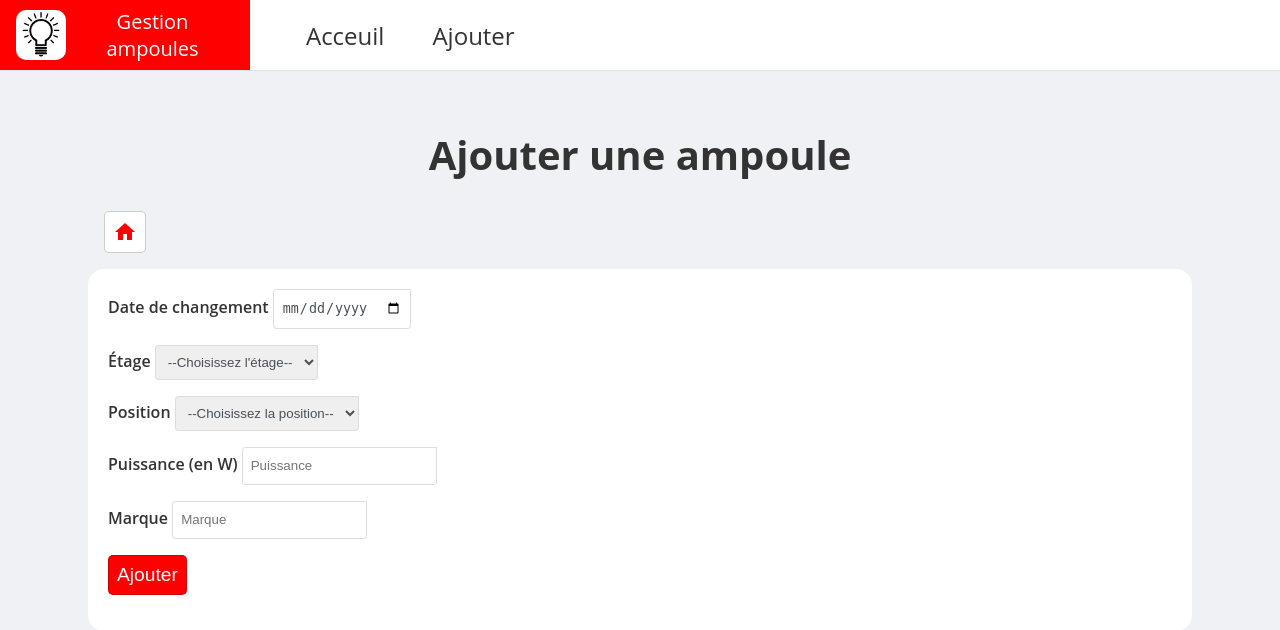
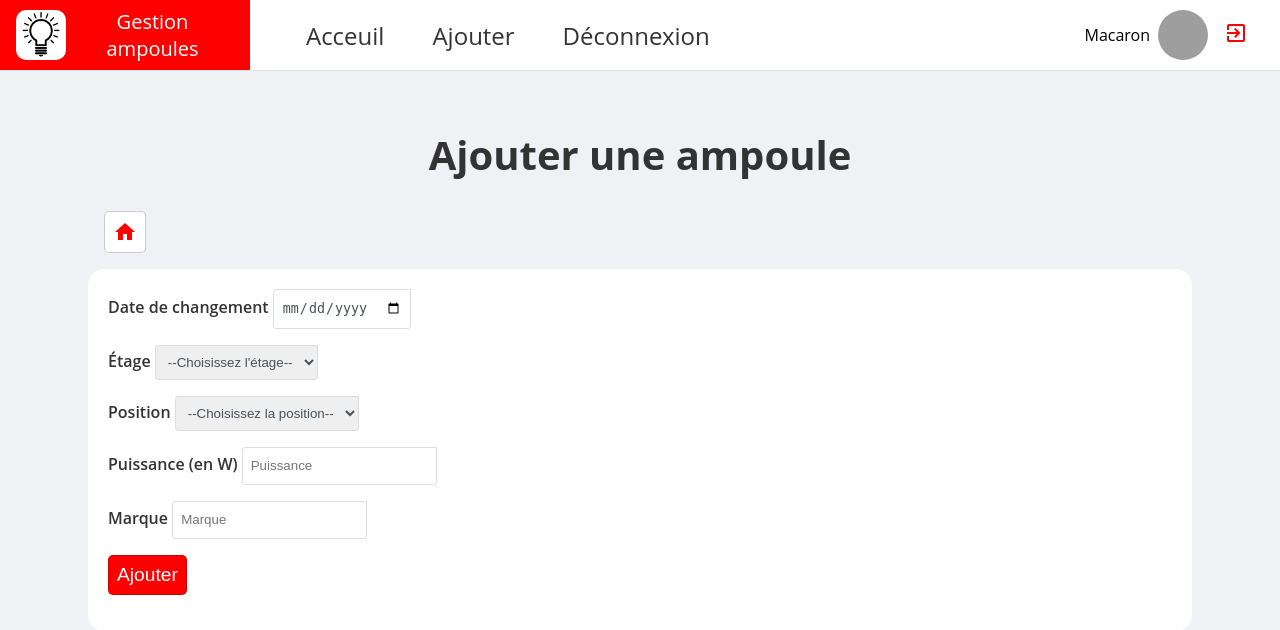
Before and after one commit to Adrien-25/ampoule, a PHP site: page /edit.php in a window 1280 px wide. Shown: the top 630 px of the page. Run offline with PHP 8.4, Linux system fonts and the light colour scheme; grey boxes are pictures that could not be loaded.

Commit message:
Update - Modification de la page de modification

```diff
--- a/edit.php
+++ b/edit.php
@@ -1,4 +1,3 @@
-
 <?php
     require_once('db.php');
 ?>
@@ -13,10 +12,8 @@
     <link rel="stylesheet" href="https://fonts.googleapis.com/icon?family=Material+Icons">
 </head>
 <body>
-    <!--Début couverture de page-->
-    <div class="page-wrapper">
-
-
+     <!--Début couverture de page-->
+     <div class="page-wrapper">
         <!--Début du contenu page-->
         <div class="page-content">
             <!--Début du Header-->
@@ -31,9 +28,22 @@
                     <ul>
                         <li><a href="index.php">Acceuil</a></li>
                         <li><a href="edit.php">Ajouter </a></li>
+                        <li><a href="logout.php">Déconnexion</a></li>
                     </ul>
+                    <div class="user-layout">
+                        <div class="user-content">
+                            <a href="">
+                                <span>Macaron</span>
+                                <img src="img/macron.jpg" alt="Emmanuel Macron">
+                            </a>
 
+                        </div>
+                        <a href="logout.php">
+                            <i class="material-icons icon icon-exit">exit_to_app</i>
+                        </a>
+                    <div>
                 </nav>
+
             <!--Fin du Header-->
             </header>
 
@@ -91,7 +101,6 @@
                     $id = $data['id'];
                     $id = htmlentities($_GET['id']);
                 }
-
                 //Si on n'a soumis le formulaire
                 if(count($_POST) > 0){
                     if(strlen(trim($_POST['date_changement']))!==0){
```
